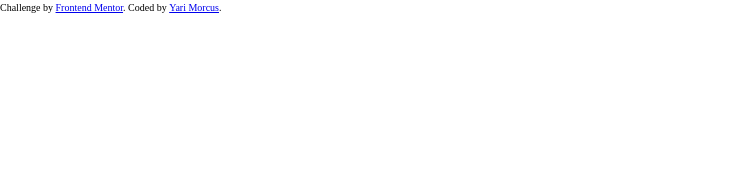
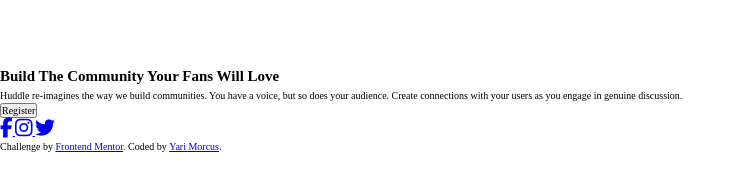
Before and after one commit to YariMorcus/huddle-landing-page, a website: page index.html in a window 1280 px wide. Shown: the whole page, without its empty margins (0-742 px from the left). Drawn offline with nearby package versions, Linux system fonts and the light colour scheme; files that its build step writes are made by us from their sources.

Commit message:
Add HTML5 structure

```diff
--- a/index.html
+++ b/index.html
@@ -19,8 +19,36 @@
 
     <title>Huddle landing page | Frontend Mentor challenge</title>
 
+    <script src="https://kit.fontawesome.com/890e07f458.js" crossorigin="anonymous"></script>
+
 </head>
 <body>
+    <header class="landing-header">
+        <a class="landing-header-logo" href="#">
+            <img class="landing-header-logo__img" src="img/logo.svg" alt="Go to landing page" width="264" height="65">
+        </a> <!-- .landing-header-logo -->
+    </header> <!-- .landing-header -->
+
+    <div class="landing-container">
+        <div class="landing-container__mock-up"></div>
+        <article class="landing-article">
+            <h1 class="landing-article__heading">Build The Community Your Fans Will Love</h1>
+            <p class="landing-article__paragraph">Huddle re-imagines the way we build communities. You have a voice, but so does your audience. Create connections with your users as you engage in genuine discussion. </p>
+            <button class="landing-article__button">Register</button>
+        </article> <!-- .landing-article -->
+    </div> <!-- .landing-container -->
+
+    <footer class="landing-footer">
+        <a class="landing-footer__link" href="#" aria-label="Go to Facebook">
+            <i class="landing-footer__icon fa-brands fa-facebook-f fa-2x"></i>
+        </a> <!-- .landing-footer__link -->
+        <a class="landing-footer__link" href="#" aria-label="Go to Instagram">
+            <i class="landing-footer__icon fa-brands fa-instagram fa-2x"></i>
+        </a> <!-- .landing-footer__link -->
+        <a class="landing-footer__link" href="#" aria-label="Go to Twitter">
+            <i class="landing-footer__icon fa-brands fa-twitter fa-2x"></i>
+        </a> <!-- .landing-footer__link -->
+    </footer> <!-- .landing-footer -->
 
     <footer class="footer">
         Challenge by <a class="footer__link" href="https://www.frontendmentor.io?ref=challenge" rel="noopener noreferrer" target="_blank">Frontend Mentor</a>.
```
